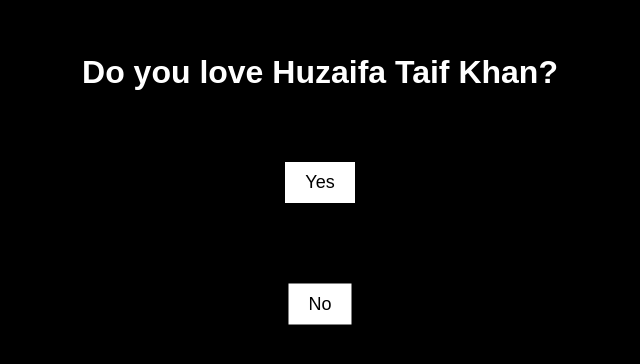
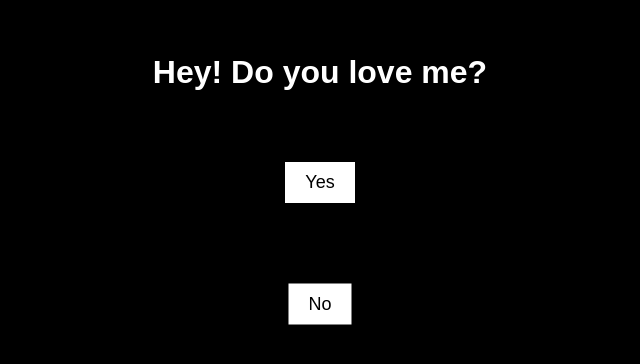
Before and after one commit to DonnMT13/Yes-No, a plain HTML site: page index.html in a window 1280 px wide. Shown: the part 146-510 px from the top of the page, without its empty margins (320-960 px from the left). Drawn offline with Linux system fonts and the light colour scheme.

Commit message:
Update index.html

```diff
--- a/index.html
+++ b/index.html
@@ -57,7 +57,7 @@
     </style>
 </head>
 <body>
-    <h1>Do you love Huzaifa Taif Khan?</h1>
+    <h1>Hey! Do you love me?</h1>
     <button id="yes-button" onclick="showThanks()">Yes</button>
     <button id="no-button">No</button>
 
```
